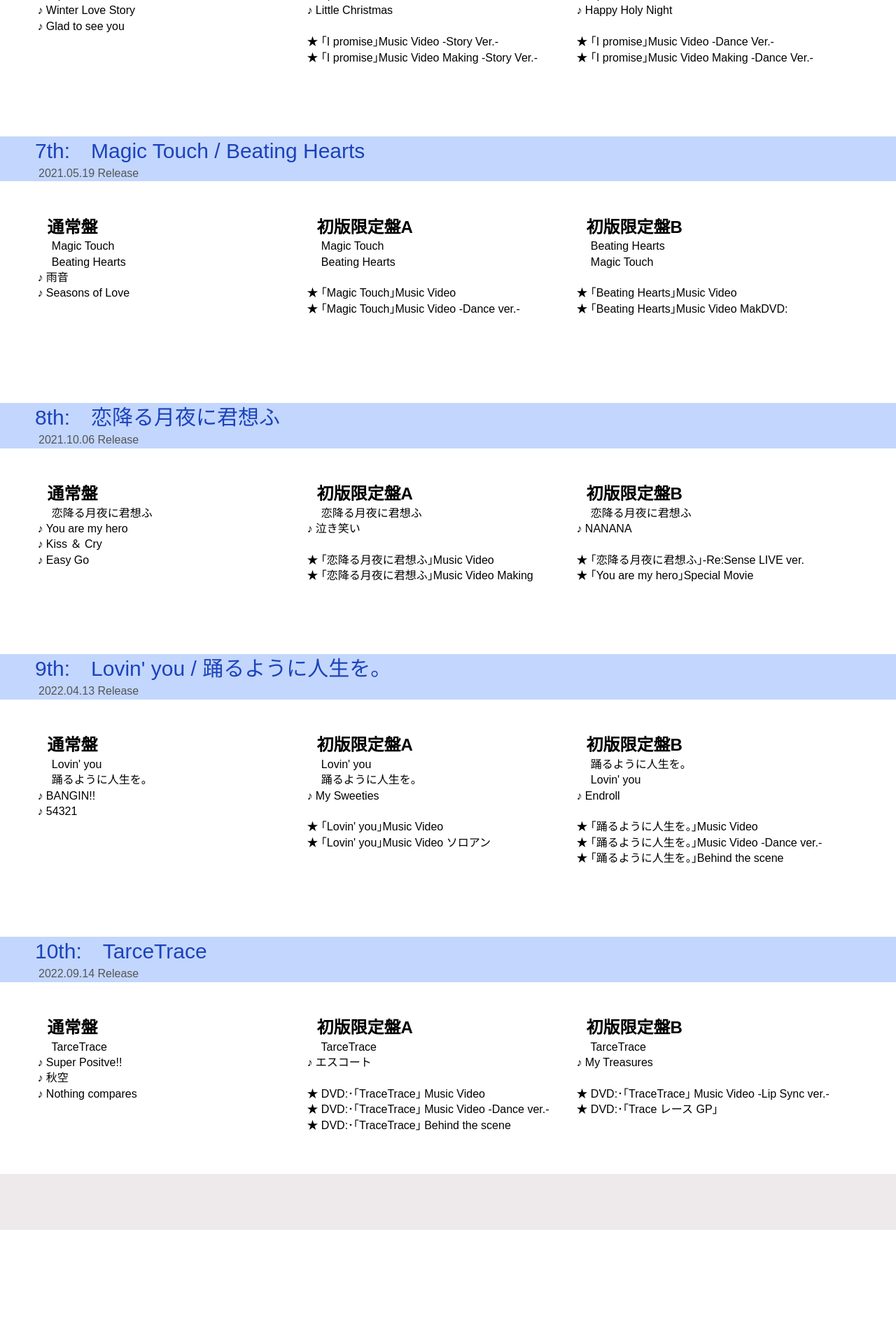
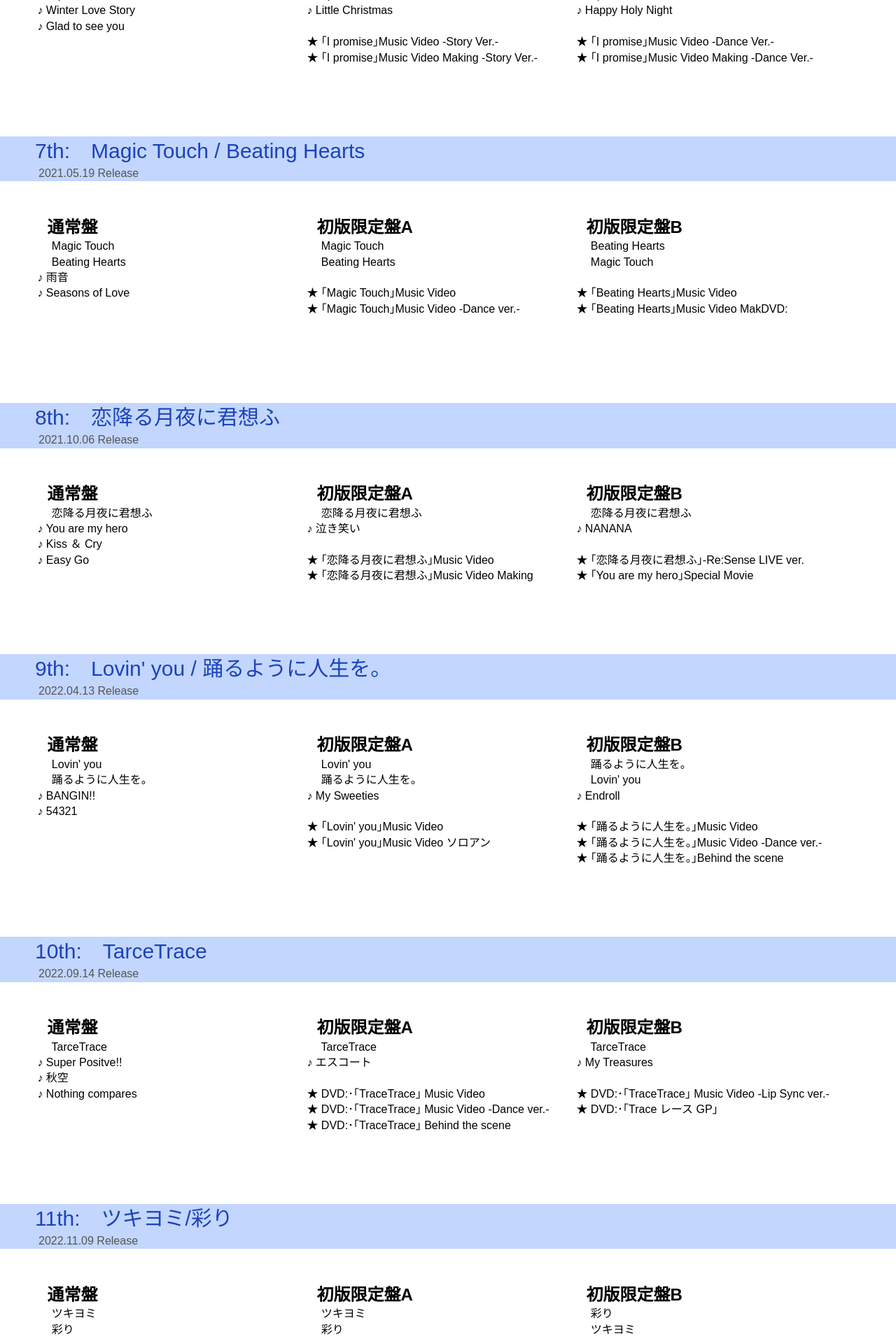
Before and after one commit to KAI-0129/kpmusiclist, a Flask app: page / in a window 1280 px wide. Shown: the part 2526-4440 px from the top of the page at 70% size. Before the commit the page ends 4284 px from the top, so only its background shows below. Run offline with Flask 2, Linux system fonts and the light colour scheme.

Commit message:
tukiyomi

```diff
--- a/templates/index.html
+++ b/templates/index.html
@@ -33,6 +33,7 @@
         <a href="#single8">[8th] 恋降る月夜に君想ふ　</a>
         <a href="#single9">[9th] Lovin' you/踊るように人生を。　</a>
         <a href="#single10">[10th] TarceTrace　</a>
+        <a href="#single11">[11th] ツキヨミ/彩り　</a>
         </div>
     </section>
 
@@ -422,6 +423,48 @@
         </div>
     </section>
 
+    <section id="single11">
+        <br>
+        <div class="CD_title">
+            <h1>11th:　ツキヨミ/彩り<br></h1>
+            <p>2022.11.09 Release<br></p>
+
+        </div>
+        <div class="box flex_area">
+            <div class="lenge">
+                <h2>　通常盤</h2>
+                <p>
+                    　 ツキヨミ<br>
+                    　 彩り<br>
+                    ♪ 君とメリークリスマス<br>
+                    ♪ Misbehave<br>
+                </p>
+            </div>
+            <div class="lenge">
+                <h2>　初版限定盤A</h2>
+                <p>
+                    　 ツキヨミ<br>
+                    　 彩り<br>
+                    ♪ 明日は明日の風が吹く<br><br>
+                    ★ DVD:･｢ツキヨミ｣ Music Video<br>
+                    ★ DVD:･｢ツキヨミ｣ Music Video ソロアングルEdit<br>
+                    ★ DVD:･｢ツキヨミ｣ Behind the scenes<br>
+                </p>
+            </div>
+            <div class="lenge">
+                <h2>　初版限定盤B</h2>
+                <p>
+                    　 彩り<br>
+                    　 ツキヨミ<br>
+                    ♪ オモカゲ<br><br>
+                    ★ DVD:･｢彩り｣ Music Video<br>
+                    ★ DVD:･｢彩り｣ KP Cam Video<br>
+                    ★ DVD:･｢彩り｣ Behind the scenes<br>
+                </p>
+            </div>
+        </div>
+    </section>
+
     </article>
 </main>
     {% endblock %}
```
